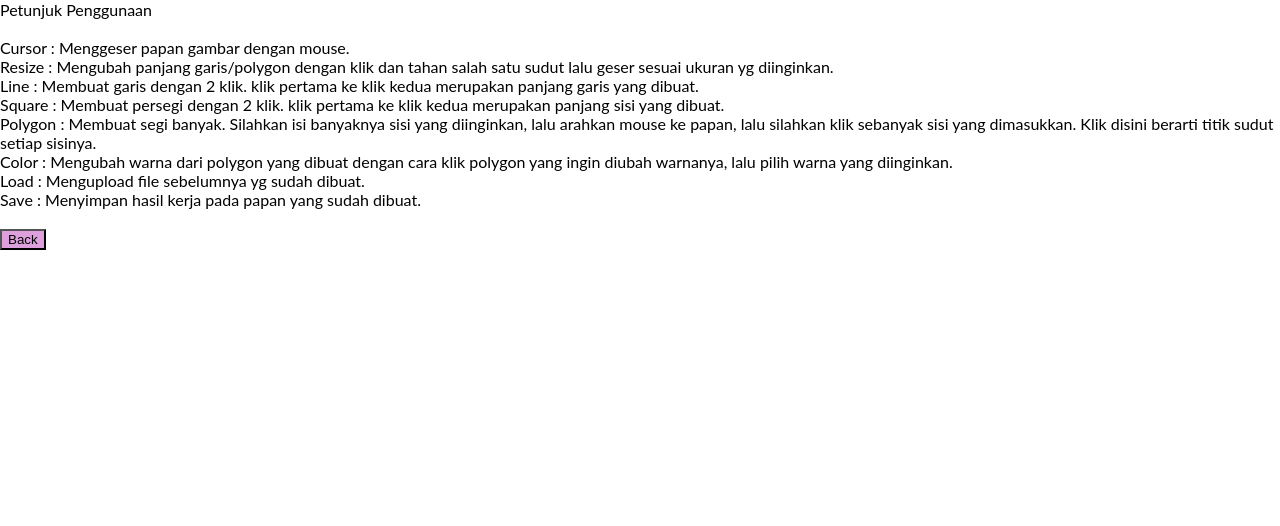
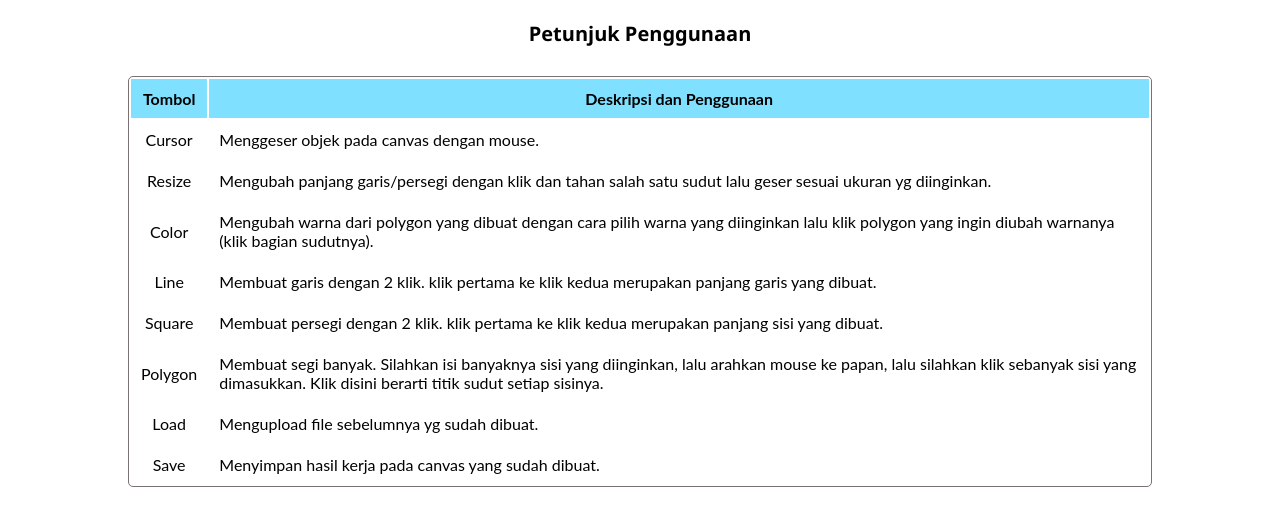
Before and after one commit to annaelvira24/grafkom-project1, a plain HTML site: page help.html in a window 1280 px wide. Drawn offline with Linux system fonts and the light colour scheme.

Commit message:
edit help page fix

```diff
--- a/css/template.css
+++ b/css/template.css
@@ -117,3 +117,27 @@ a.helplink{
   text-decoration: none;
   color: black;
 }
+
+.header{
+  text-align: center;
+  font-size: 20px;
+  font-family: 'Segoe UI';
+  font-weight: bold;
+  margin-top: 20px;
+}
+
+.table{
+  margin-left: auto;
+  margin-right: auto;
+  margin-top: 10px;
+  border: 1px solid rgb(122, 114, 114);
+  border-radius: 5px;
+}
+
+td, th{
+  padding: 10px;
+}
+
+th{
+  background-color: rgb(127, 225, 255);
+}
--- a/help.html
+++ b/help.html
@@ -10,18 +10,44 @@
         </div>
         <br/>
         <div class="isi">
-            Cursor : Menggeser papan gambar dengan mouse.<br/>
-            Resize : Mengubah panjang garis/polygon dengan klik dan tahan salah satu sudut lalu geser sesuai ukuran yg diinginkan.<br/>
-            Line : Membuat garis dengan 2 klik. klik pertama ke klik kedua merupakan panjang garis yang dibuat.<br/>
-            Square : Membuat persegi dengan 2 klik. klik pertama ke klik kedua merupakan panjang sisi yang dibuat.<br/>
-            Polygon : Membuat segi banyak. Silahkan isi banyaknya sisi yang diinginkan, lalu arahkan mouse ke papan, lalu silahkan klik sebanyak sisi yang dimasukkan. Klik disini berarti titik sudut setiap sisinya. <br/>
-            Color : Mengubah warna dari polygon yang dibuat dengan cara klik polygon yang ingin diubah warnanya, lalu pilih warna yang diinginkan.<br/>
-            Load : Mengupload file sebelumnya yg sudah dibuat.<br/>
-            Save : Menyimpan hasil kerja pada papan yang sudah dibuat.<br/>
-        </div>
-        <br/>
-        <div class="kembali">
-            <button id = "button-help" onclick="window.location.href='./index.html'">Back</button>
+            <table style="width:80%" class="table">
+                <tr>
+                    <th style="text-align: center; font-weight: bold;">Tombol</th>
+                    <th style="text-align: center; font-weight: bold;">Deskripsi dan Penggunaan</th>
+                </tr>
+                <tr>
+                    <td style="text-align: center;">Cursor</td>
+                    <td>Menggeser objek pada canvas dengan mouse.</td>
+                </tr>
+                <tr>
+                    <td style="text-align: center;">Resize</td>
+                    <td>Mengubah panjang garis/persegi dengan klik dan tahan salah satu sudut lalu geser sesuai ukuran yg diinginkan.</td>
+                </tr>
+                <tr>
+                    <td style="text-align: center;">Color</td>
+                    <td>Mengubah warna dari polygon yang dibuat dengan cara pilih warna yang diinginkan lalu klik polygon yang ingin diubah warnanya (klik bagian sudutnya).</td>
+                </tr>
+                <tr>
+                    <td style="text-align: center;">Line</td>
+                    <td>Membuat garis dengan 2 klik. klik pertama ke klik kedua merupakan panjang garis yang dibuat.</td>
+                </tr>
+                <tr>
+                    <td style="text-align: center;">Square</td>
+                    <td>Membuat persegi dengan 2 klik. klik pertama ke klik kedua merupakan panjang sisi yang dibuat.</td>
+                </tr>
+                <tr>
+                    <td style="text-align: center;">Polygon</td>
+                    <td>Membuat segi banyak. Silahkan isi banyaknya sisi yang diinginkan, lalu arahkan mouse ke papan, lalu silahkan klik sebanyak sisi yang dimasukkan. Klik disini berarti titik sudut setiap sisinya.</td>
+                </tr>
+                <tr>
+                    <td style="text-align: center;">Load</td>
+                    <td>Mengupload file sebelumnya yg sudah dibuat.</td>
+                </tr>
+                <tr>
+                    <td style="text-align: center;">Save</td>
+                    <td>Menyimpan hasil kerja pada canvas yang sudah dibuat.</td>
+                </tr>
+            </table>
         </div>
     </body>
 </html>
```
Also changed, not shown: js/draw.js (+44 -13 lines).
